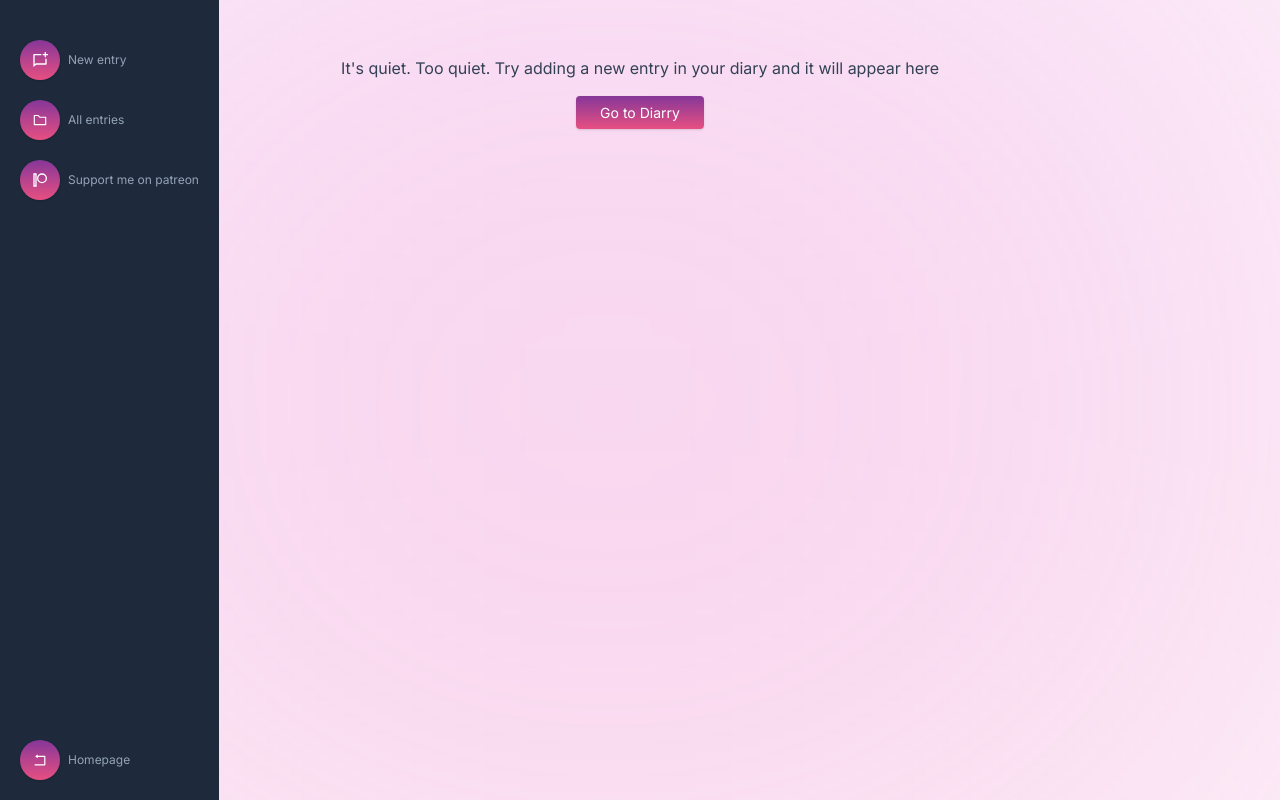
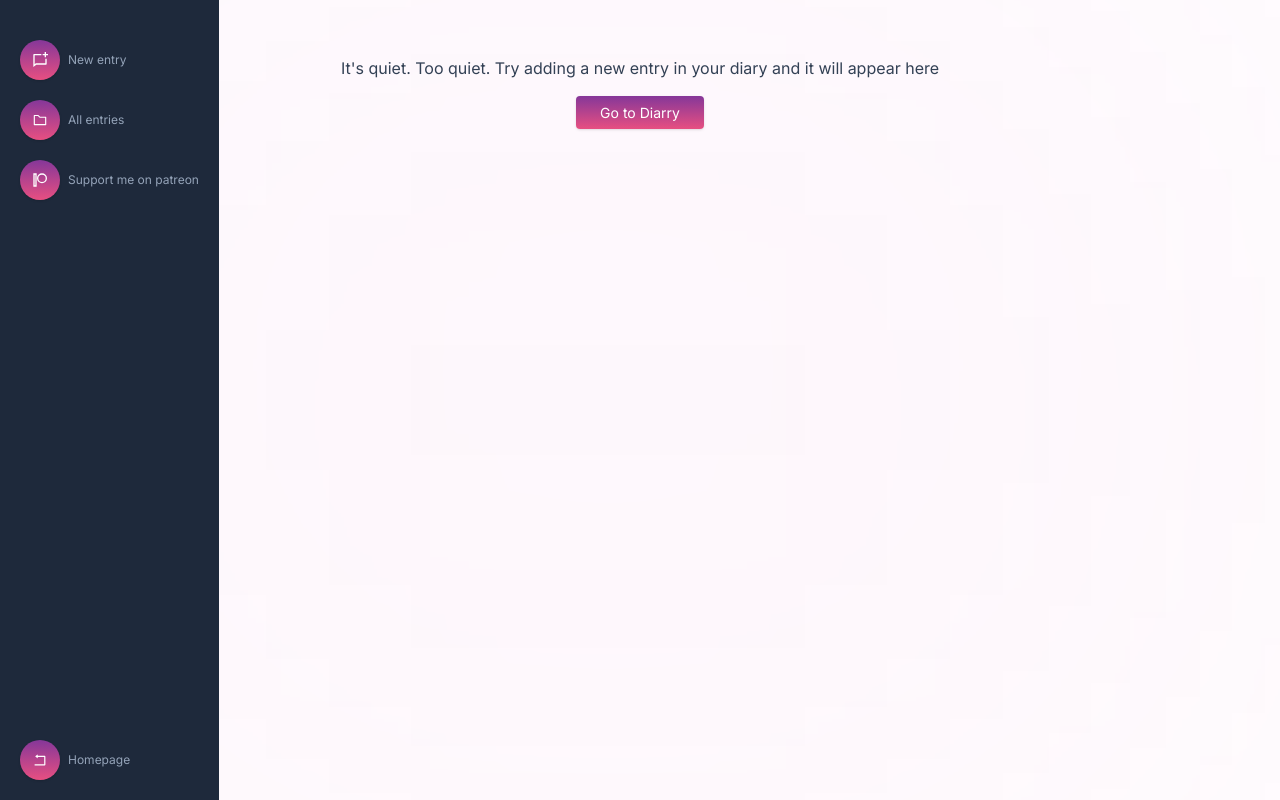
Before and after one commit to SankThomas/diary-app, a React (Create React App) app: page /all-entries in a window 1280 px wide. Built offline with nearby package versions, Linux system fonts and the light colour scheme; what remarkable would draw is missing.

Commit message:
style 'code' blocks

```diff
--- a/src/index.css
+++ b/src/index.css
@@ -26,7 +26,7 @@ body {
 }
 
 .hero {
-  background: linear-gradient(180deg, #853799 0%, #e74f81 100%);
+  /* background: linear-gradient(180deg, #853799 0%, #e74f81 100%); */
   /* filter: blur(100px);
   --webkit-filter: blur(100px); */
   width: 100vw;
@@ -41,8 +41,8 @@ body {
 .diarry-hero {
   background: linear-gradient(
     180deg,
-    hsl(288, 86%, 74%) 0%,
-    hsl(340, 89%, 75%) 100%
+    hsl(288, 86%, 74%, 0.2) 0%,
+    hsl(340, 89%, 75%, 0.2) 100%
   );
   filter: blur(500px);
   --webkit-filter: blur(500px);
@@ -134,3 +134,7 @@ body {
     --webkit-filter: blur(150px); */
   }
 }
+
+code {
+  @apply bg-slate-200 py-1 px-2 rounded;
+}
```
